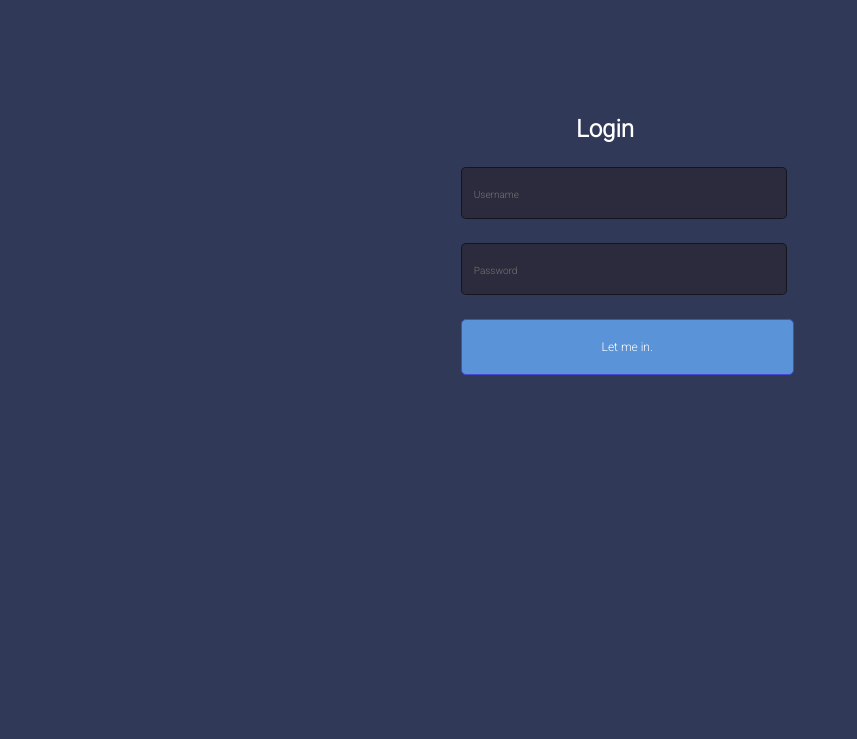
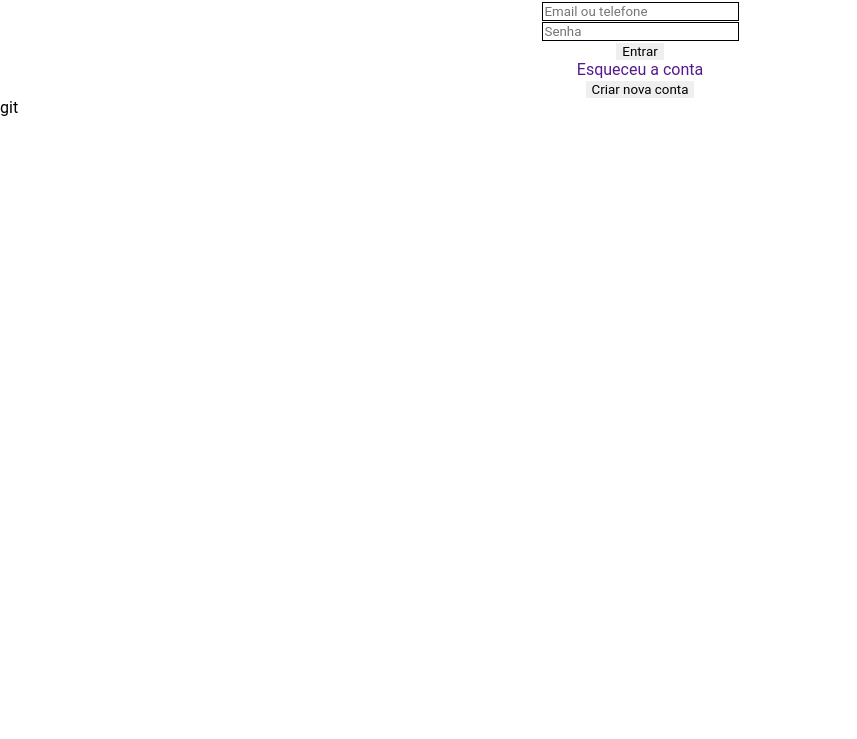
Before and after one commit to veronicaqmendes/introdu-o_css, a plain HTML site: page index.html in a window 1280 px wide. Shown: the part 61-800 px from the top of the page, without its empty margins (0-857 px from the left). Drawn offline with Linux system fonts and the light colour scheme.

Commit message:
logo facebook

```diff
--- a/index.css
+++ b/index.css
@@ -1,5 +1,3 @@
-
-@import url('https://fonts.googleapis.com/css2?family=Roboto:wght@300&display=swap');
 *{
     margin: 0 auto;
     padding: 0 auto;
@@ -8,48 +6,18 @@
     outline: none;
     font-family: 'Roboto', sans-serif;
 }
-body{
-    background-color: #313958;
-}
-.container {
-    width: 40vw;
-    height: 50vh;
-    margin-top: 20vh;
-    border-radius: 5px;
-}
-.login{
-    color: white;
-    margin: 0 auto;
-    margin-left: 15vw;
-    padding-top: 2vh;
+
+.titulo{
+    font-family: Cambria, Cochin, Georgia, Times, 'Times New Roman', serif;
+    font-size: 20px;
+    color: blue;
+    text-align: center;
 }
 
 input{
-    background-color:#2b2b3d;
-    width: 25vw;
-    height: 6vh;
-    border-radius: 5px;
-    border: 1px solid #00000080;
+    border: 1px solid black;
 }
+.box1{
+    text-align: center;
 
-.box{
-    margin-left:6vw ;
-    margin-top: 3vh;
 }
-
-button{
-    width: 26vw;
-    height: 7vh;
-    margin-left:6vw ;
-    margin-top: 3vh;
-    border-radius: 5px;
-    background-color: #5a93d8;
-    color: white;
-    font-size: 12px;
-    border:1px solid rgb(72, 72, 210);
-}
-
-input::placeholder{
-    padding:10px;
-    font-size: 10px;
-}
--- a/index.html
+++ b/index.html
@@ -4,25 +4,41 @@
     <meta charset="UTF-8">
     <meta name="viewport" content="width=device-width, initial-scale=1.0">
     <link rel="stylesheet" href="./index.css">
-    <title> Introdução CSS</title>
+    <title> Texto</title>
 
 </head>
 <body>
-    <div class="container">
-        <div class="pai">
-            <h2 class="login">Login</h2>
-        </div>
+<div class="titulo">
+    <h1>Facebook</h1>
+</div>
 
-        <div class="box" >
-            <input type="text" placeholder="Username">
-        </div>
-        <div class="box">
-            <input type="password" placeholder="Password">
-        </div>
-        <div>
-            <button class="button">Let me in.</button>
-        </div>
+<div class="box1">
+    <div class="entrar">
+        <h5>Entrar no facebook</h5>
     </div>
+
+    <div >
+        <input class="input_text" type="text" placeholder="Email ou telefone">
+    </div>
+
+    <div>
+        <input class="input_text" type="password" placeholder="Senha">
+    </div>
+
+    <div>
+        <button class="button">Entrar</button>
+    </div>
+
+    <div>
+        <a href="">Esqueceu a conta</a>
+    </div>
+    <div>
+        <button class="button_green">Criar nova conta</button>
+    </div>
+</div>
+    git
+
+
 
 
 </body>
```
